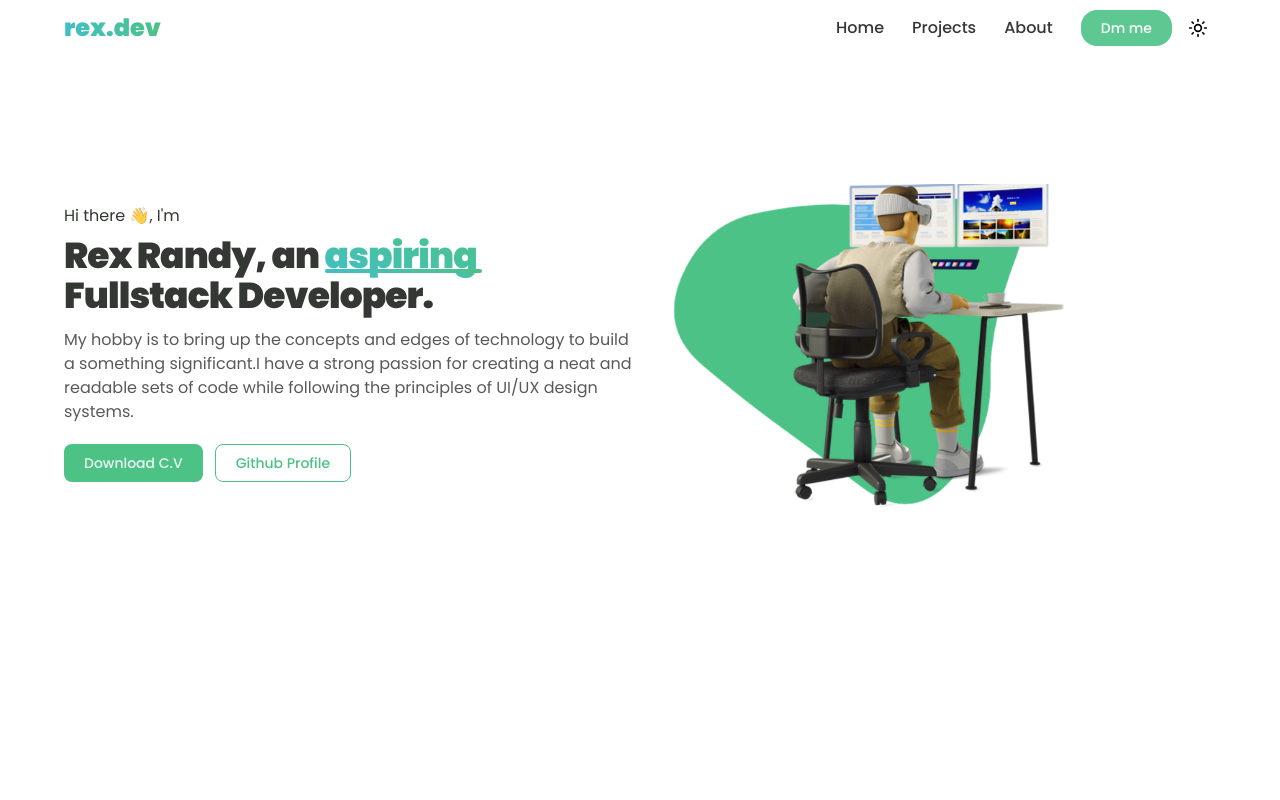
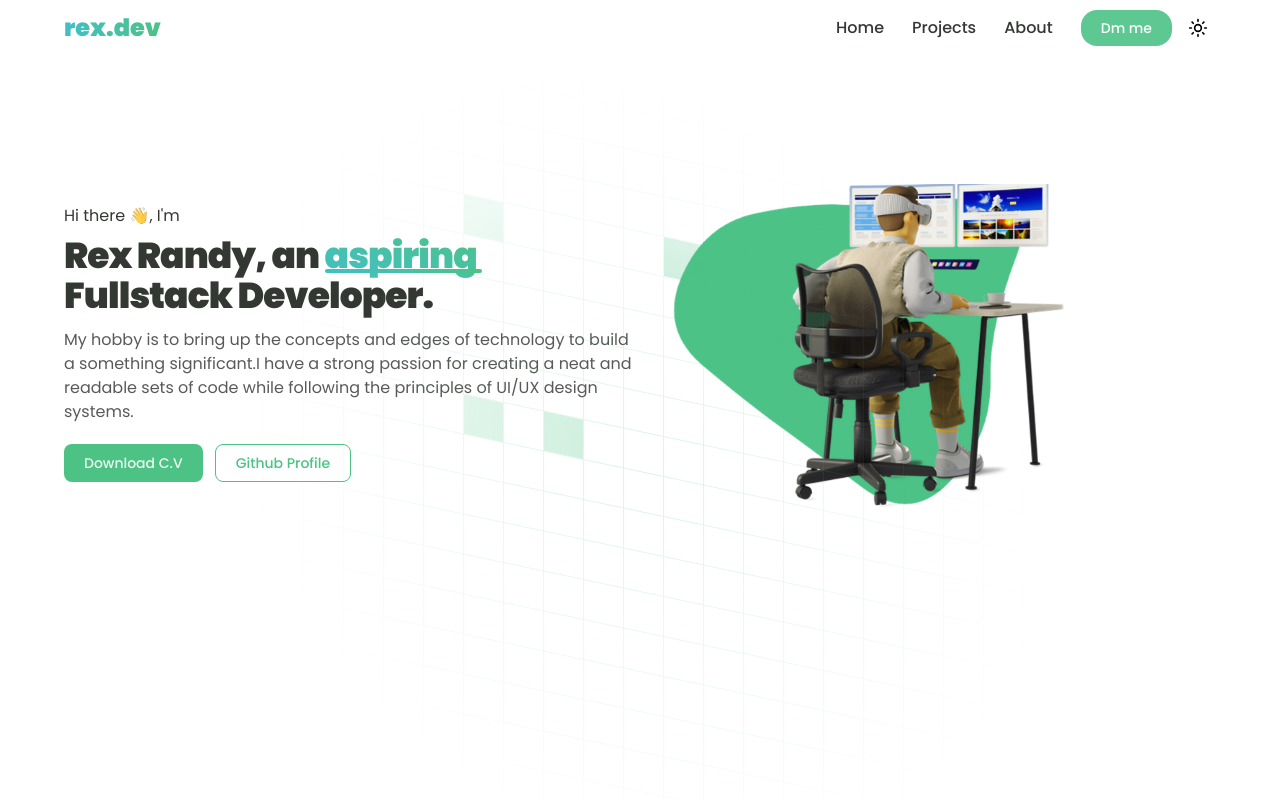
Before and after one commit to Rr-sobusy/rex.dev, a Next.js app: page / in a window 1280 px wide. Shown: the top 800 px of the page. Built offline with nearby package versions, Linux system fonts and the light colour scheme.

Commit message:
add background boxes

```diff
--- /dev/null
+++ b/src/components/GridPattern.tsx
@@ -0,0 +1,72 @@
+import { useId } from "react";
+
+import { cn } from "@/lib/utils";
+
+interface GridPatternProps {
+  width?: any;
+  height?: any;
+  x?: any;
+  y?: any;
+  squares?: Array<[x: number, y: number]>;
+  strokeDasharray?: any;
+  className?: string;
+  [key: string]: any;
+}
+
+export function GridPattern({
+  width = 40,
+  height = 40,
+  x = -1,
+  y = -1,
+  strokeDasharray = 0,
+  squares,
+  className,
+  ...props
+}: GridPatternProps) {
+  const id = useId();
+
+  return (
+    <svg
+      aria-hidden="true"
+      className={cn(
+        "pointer-events-none absolute inset-0 h-full w-full fill-primary/30 stroke-primary/20",
+        className,
+      )}
+      {...props}
+    >
+      <defs>
+        <pattern
+          id={id}
+          width={width}
+          height={height}
+          patternUnits="userSpaceOnUse"
+          x={x}
+          y={y}
+        >
+          <path
+            d={`M.5 ${height}V.5H${width}`}
+            fill="none"
+            strokeDasharray={strokeDasharray}
+          />
+        </pattern>
+      </defs>
+      <rect width="100%" height="100%" strokeWidth={0} fill={`url(#${id})`} />
+      {squares && (
+        <svg x={x} y={y} className="overflow-visible">
+          {squares.map(([x, y]) => (
+            <rect
+              strokeWidth="0"
+              key={`${x}-${y}`}
+              width={width - 1}
+              height={height - 1}
+              x={x * width + 1}
+              y={y * height + 1}
+            />
+          ))}
+        </svg>
+      )}
+    </svg>
+  );
+}
+
+export default GridPattern;
--- a/src/components/layout/hero.tsx
+++ b/src/components/layout/hero.tsx
@@ -4,6 +4,8 @@ import Image from "next/image";
 import Button from "../Button";
 import { TextEffect } from "../TextEffect";
 import { InView } from "../InView";
+import GridPattern from "../GridPattern";
+import { cn } from "@/lib/utils";
 
 type HeroProps = {};
 
@@ -25,6 +27,24 @@ const Hero = ({ ...props }: HeroProps) => {
         viewOptions={{ margin: "0px 0px -350px 0px" }}
       >
         <FlexBox className="md:mt-14  flex flex-col lg:flex-row gap-12 lg:gap-0 min-h-[calc(100vh-52px)] pt-[4rem] md:pt-[2rem] lg:pt-[8rem] w-full relative">
+          <GridPattern
+            squares={[
+              [4, 4],
+              [5, 1],
+              [8, 2],
+              [5, 3],
+              [5, 5],
+              [10, 10],
+              [12, 15],
+              [15, 10],
+              [10, 15],
+              [15, 10],
+            ]}
+            className={cn(
+              "[mask-image:radial-gradient(400px_circle_at_center,white,transparent)]",
+              "inset-x-0 inset-y-[-30%] h-[185%] md:h-[170%] skew-y-12"
+            )}
+          />
           <FlexBox
             className="flex-1 sm:mt-5 gap-2"
             justifyContent="center"
```
Also changed, not shown: public/projects/todo/2-min.png (added), public/projects/todo/4-min.png (added).
